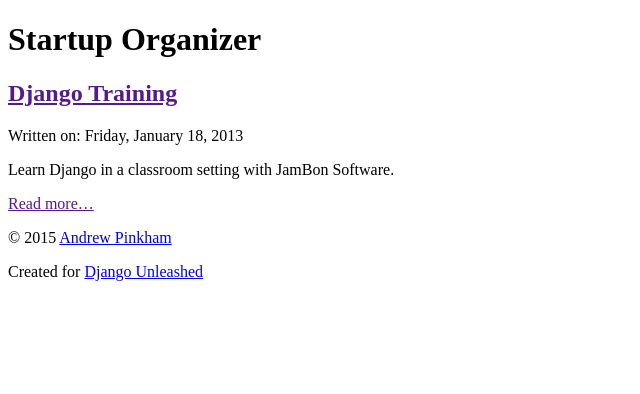
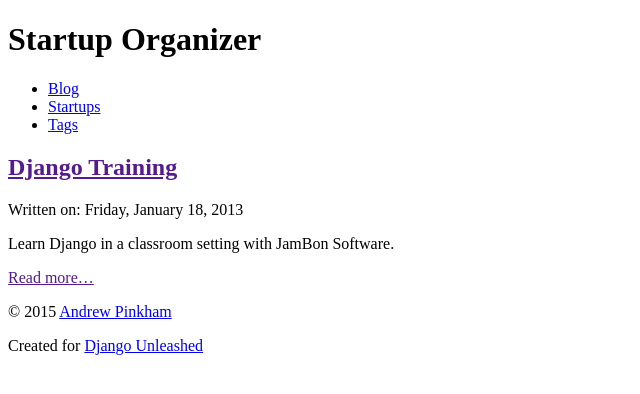
Before and after one commit to ktrainor/unleashed_project, a Django app: page /blog/ in a window 1280 px wide. Shown: the top 394 px of the page, without its empty margins (0-640 px from the left). Run offline with Django 3.2, Linux system fonts and the light colour scheme; data comes from the database, SQL or seed files in the repository.

Commit message:
add code from examples 6.17 and 6.18 .

```diff
--- a/templates/base.html
+++ b/templates/base.html
@@ -21,6 +21,19 @@
       <header>
           <h1>Startup Organizer</h1>
       </header>
+        <nav>
+        <ul>
+          <li>
+            <a href="{%  url 'blog_post_list' %}">
+              Blog</a></li>
+          <li>
+            <a href="{% url 'organizer_startup_list' %}">
+              Startups</a></li>
+          <li>
+            <a href="{%  url 'organizer_tag_list' %}">
+              Tags</a></li>
+        </ul>
+      </nav>
       <main>
           {% block content %}
           This is default content!
```
